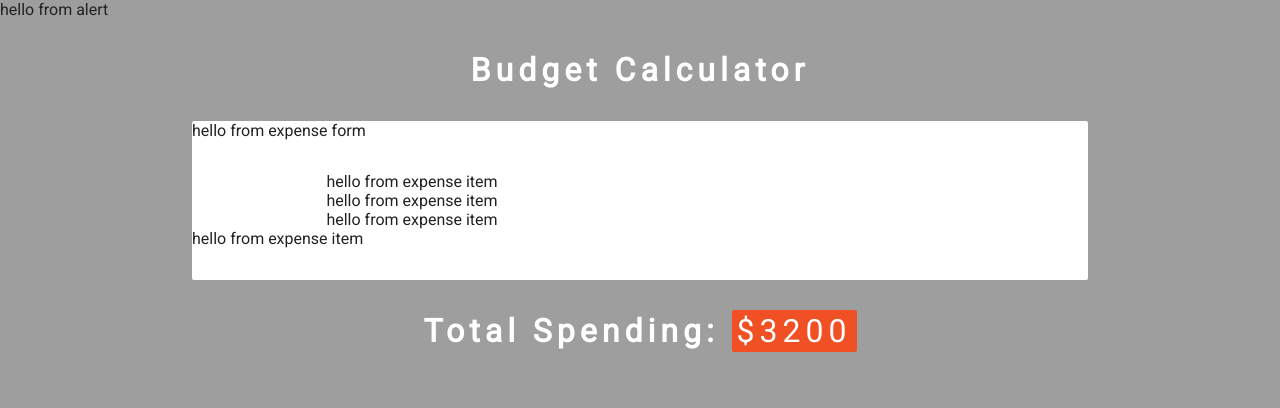
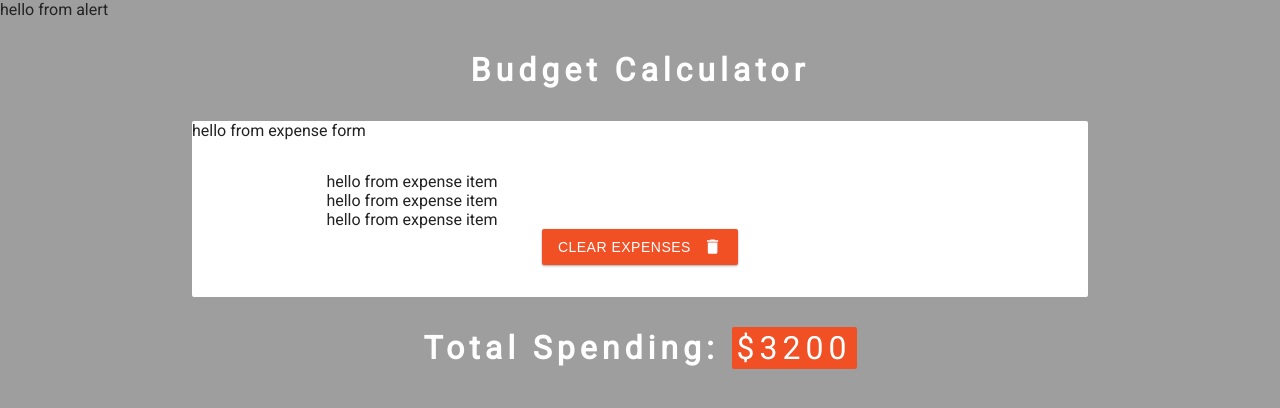
Before and after one commit to nadia643/budget-calculator, a React (Create React App) app: page / in a window 1280 px wide. Shown: the top 408 px of the page. Built offline with nearby package versions, Linux system fonts and the light colour scheme.

Commit message:
clear expenses button created with icon for if length is more than 0

```diff
--- a/package.json
+++ b/package.json
@@ -10,6 +10,7 @@
     "react": "^16.13.1",
     "react-dependency-tree": "^0.1.7",
     "react-dom": "^16.13.1",
+    "react-icons": "^3.9.0",
     "react-scripts": "3.4.1"
   },
   "scripts": {
--- a/src/components/ExpenseList.js
+++ b/src/components/ExpenseList.js
@@ -1,5 +1,6 @@
 import React from 'react';
 import Item from './ExpenseItem';
+import { MdDelete } from 'react-icons/md';
 
 const ExpenseList = ({expenses}) => {
     return (
@@ -9,7 +10,13 @@
                     return <Item key={expense.id} expense={expense} />
                 })}
             </ul>
-            <Item />
+            {/* button won't be displayed if don't have anything in our list */}
+            {expenses.length > 0 && (
+            <button className="btn">
+                Clear Expenses
+                <MdDelete className="btn-icon" />
+            </button>
+            )}
         </>
     )
 }
```
Also changed, not shown: 1 other file (tests, documents, lock files or other folders).
